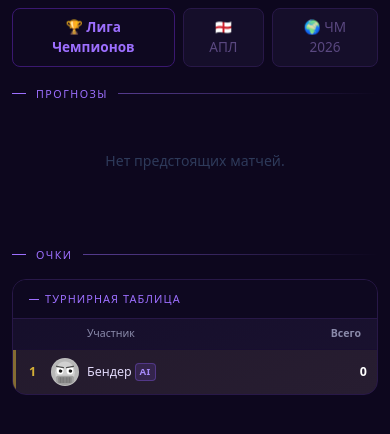
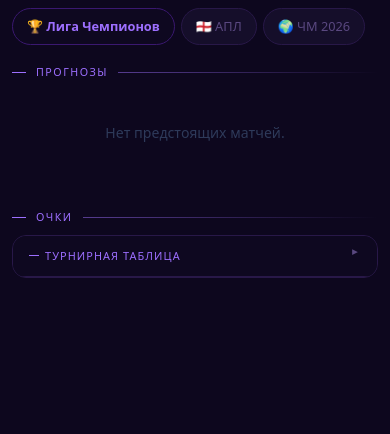
Before and after one commit to AlexKisialiou/sportsbet, a Flask app: page / in a window 390 px wide. Shown: the part 87-521 px from the top of the page. Run offline with Flask 3, Linux system fonts and the light colour scheme; the visitor is signed in with stand-in values (Sample User, id 1); tables that the repository leaves empty hold one stand-in row (values such as "Sample post").

Commit message:
Feat: mobile redesign B — collapsible leaderboard, larger inputs, horizontal chip scroll, pill tabs

```diff
--- a/app/static/css/main.css
+++ b/app/static/css/main.css
@@ -912,3 +912,81 @@
     margin-right: 2px;
     margin-bottom: 1px;
 }
+
+/* ── Collapsible leaderboard ── */
+.lb-toggle-btn {
+    cursor: pointer;
+    user-select: none;
+}
+.lb-toggle-btn:hover { background: rgba(255,255,255,.02); }
+.lb-chevron {
+    font-size: .72rem;
+    color: var(--text-muted);
+    transition: transform .22s ease;
+    flex-shrink: 0;
+    margin-left: auto;
+    padding-left: 8px;
+}
+.lb-chev-closed { transform: rotate(-90deg); }
+.lb-body { overflow: hidden; }
+.lb-body.lb-collapsed { display: none; }
+@keyframes lbExpand {
+    from { opacity: 0; transform: translateY(-6px); }
+    to   { opacity: 1; transform: translateY(0); }
+}
+.lb-body:not(.lb-collapsed) { animation: lbExpand .16s ease-out; }
+
+/* ── Mobile: league tab pills ── */
+@media (max-width: 700px) {
+    .tab-btn {
+        border-radius: 20px;
+        padding: 8px 14px;
+        font-size: .8rem;
+    }
+    .league-tabs { gap: 6px; }
+}
+
+/* ── Mobile: bigger prediction inputs ── */
+@media (max-width: 640px) {
+    .pred-input {
+        width: 54px;
+        padding: 9px 4px;
+        font-size: 1.08rem;
+        border-radius: 10px;
+    }
+    .pred-sep { font-size: 1.1rem; }
+    .prediction-row { margin-top: 12px; gap: 8px; }
+    .match-card { padding: 14px 14px; border-radius: 16px; }
+}
+
+/* ── Mobile: horizontal chip scroll ── */
+@media (max-width: 760px) {
+    .pred-chips-row {
+        flex-wrap: nowrap;
+        overflow-x: auto;
+        scrollbar-width: none;
+        -webkit-overflow-scrolling: touch;
+        padding-bottom: 10px;
+        gap: 7px;
+    }
+    .pred-chips-row::-webkit-scrollbar { display: none; }
+    .pred-chip { flex-shrink: 0; }
+}
+
+/* ── Mobile: betting bar ── */
+@media (max-width: 640px) {
+    .betting-bar { padding: 10px 14px; border-radius: 12px; font-size: .85rem; }
+    .bb-progress-wrap { max-width: 100px; }
+}
+
+/* ── Mobile: col-section-title less padding ── */
+@media (max-width: 900px) {
+    .col-section-title { padding-bottom: 10px; }
+    .main-grid { gap: 18px; }
+}
+
+/* ── Mobile: match odds smaller ── */
+@media (max-width: 480px) {
+    .match-odds { gap: 3px; }
+    .odds-item { font-size: .6rem; padding: 2px 6px; }
+}
--- a/app/templates/index.html
+++ b/app/templates/index.html
@@ -30,7 +30,11 @@
 
         {% if data.leaderboard %}
         <div class="leaderboard">
-            <div class="leaderboard-header">Турнирная таблица</div>
+            <div class="leaderboard-header lb-toggle-btn" onclick="toggleLb('lbm-{{ tab_id }}')">
+                Турнирная таблица
+                <span class="lb-chevron" id="lbm-{{ tab_id }}-chev">▾</span>
+            </div>
+            <div class="lb-body" id="lbm-{{ tab_id }}">
                 <div class="lb-col-row">
                     <span style="width:22px;flex-shrink:0;"></span>
                     <span style="width:28px;flex-shrink:0;margin-right:8px;"></span>
@@ -69,11 +73,16 @@
                 </div>
                 {% endfor %}
             </div>
+        </div>
         {% endif %}
 
         {% if data.user_fill_status and data.scheduled_total > 0 %}
         <div class="leaderboard">
-            <div class="leaderboard-header">Ставки на ближайшие матчи</div>
+            <div class="leaderboard-header lb-toggle-btn" onclick="toggleLb('lbf-{{ tab_id }}')">
+                Ставки на ближайшие матчи
+                <span class="lb-chevron" id="lbf-{{ tab_id }}-chev">▾</span>
+            </div>
+            <div class="lb-body" id="lbf-{{ tab_id }}">
                 <div class="lb-col-row">
                     <span style="width:22px;flex-shrink:0;"></span>
                     <span style="width:28px;flex-shrink:0;margin-right:8px;"></span>
@@ -91,6 +100,7 @@
                     </span>
                 </div>
                 {% endfor %}
+            </div>
         </div>
         {% endif %}
     </div>
@@ -881,6 +891,16 @@
     }
 }
 
+function toggleLb(id) {
+    const body = document.getElementById(id);
+    const chev = document.getElementById(id + '-chev');
+    if (!body) return;
+    const isOpen = !body.classList.contains('lb-collapsed');
+    body.classList.toggle('lb-collapsed', isOpen);
+    if (chev) chev.classList.toggle('lb-chev-closed', isOpen);
+    try { sessionStorage.setItem('lb_' + id, isOpen ? '0' : '1'); } catch(e) {}
+}
+
 function jumpToComment(matchId, tabId) {
     switchTab(tabId);
     void document.body.offsetHeight;
@@ -944,6 +964,24 @@
     startCountdown('wc', WC_FIRST_MATCH);
     initMatchTimers();
     initAutoFetchTimer();
+
+    // Restore or auto-collapse leaderboards on mobile
+    ['ucl', 'pl', 'wc'].forEach(t => {
+        ['lbm', 'lbf'].forEach(prefix => {
+            const id = `${prefix}-${t}`;
+            const body = document.getElementById(id);
+            const chev = document.getElementById(id + '-chev');
+            if (!body) return;
+            let stored;
+            try { stored = sessionStorage.getItem('lb_' + id); } catch(e) {}
+            const isMobile = window.innerWidth < 900;
+            const collapse = stored !== null ? stored === '0' : isMobile;
+            if (collapse) {
+                body.classList.add('lb-collapsed');
+                if (chev) chev.classList.add('lb-chev-closed');
+            }
+        });
+    });
 
     // scroll all comment containers to bottom
     document.querySelectorAll('.mc-scroll').forEach(el => { el.scrollTop = el.scrollHeight; });
```
Lines whose indentation alone changed are shown as unchanged.
